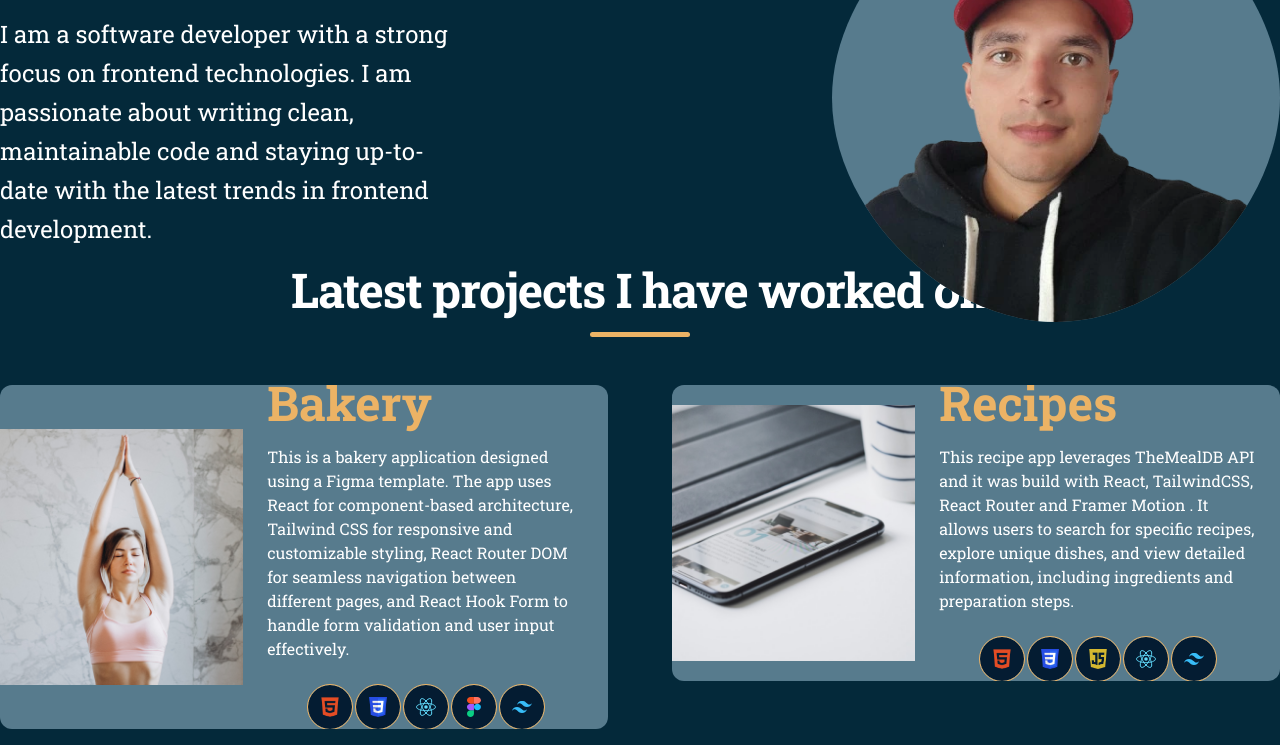
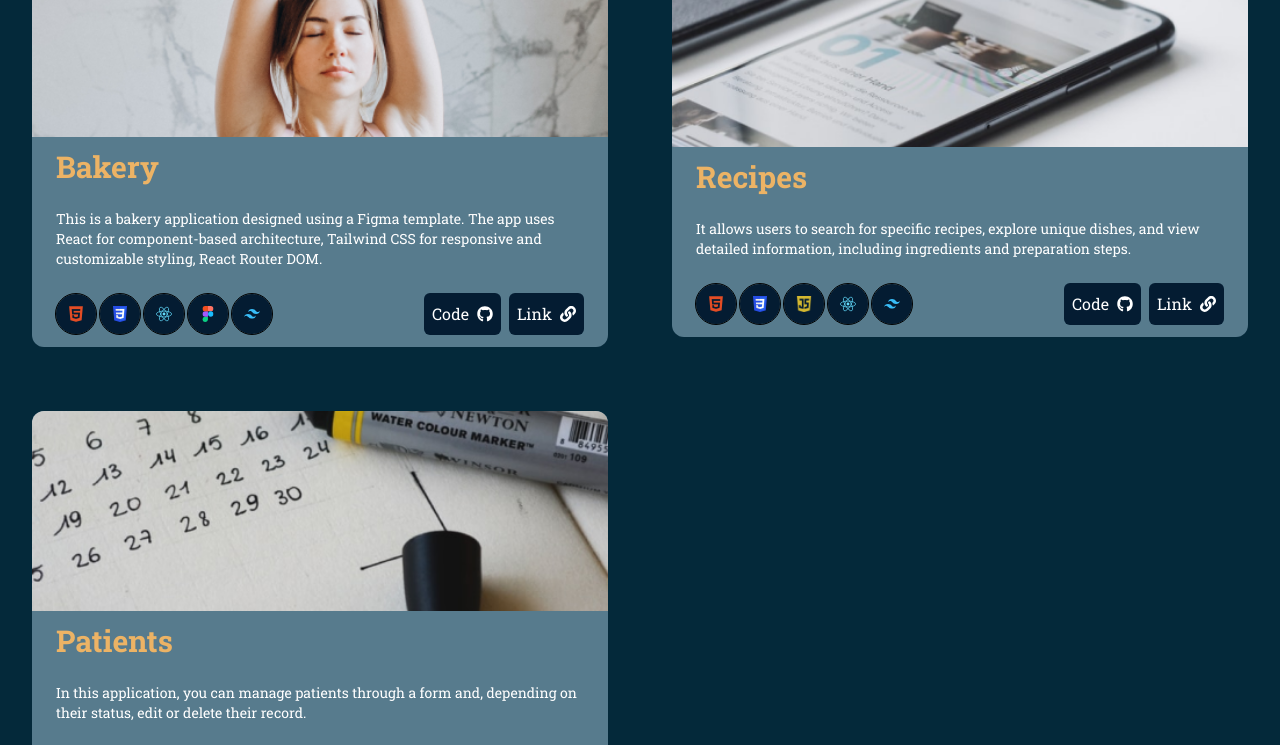
Before and after one commit to tutaabsoluta/portfolio, a React (Vite) app: page / in a window 1280 px wide. Shown: the part 820-1565 px from the top of the page. Built offline with nearby package versions, Linux system fonts and the light colour scheme.

Commit message:
project cards change

```diff
--- a/src/components/ProjectCard.jsx
+++ b/src/components/ProjectCard.jsx
@@ -1,5 +1,4 @@
-import { FaExternalLinkAlt, FaGithub, FaLink } from "react-icons/fa";
-import { Link } from "react-router-dom";
+import { FaGithub, FaLink } from "react-icons/fa";
 import { Technology } from "./Technology";
 
 export const ProjectCard = ({
@@ -19,51 +18,46 @@ export const ProjectCard = ({
         isHovered ? "opacity-100" : "opacity-30"
       }`}
     >
-
-        <div className="flex items-center rounded-xl bg-secondary overflow-hidden relative">
-          {/* Image with dark overlay on hover */}
-          <div className="relative w-2/5 h-full">
+      <div className="max-w-xl flex flex-col items-center rounded-xl bg-secondary overflow-hidden relative">
+        {/* Image */}
+        <div className="w-full">
           <img
             src={url}
             alt={`${name} project`}
-              className="w-full h-full object-cover"
+            className="w-full h-[200px] object-cover"
           />
-            {/* Dark overlay that appears on hover */}
-            <div className="absolute inset-0 bg-black bg-opacity-50 opacity-0 transition-opacity duration-300 group-hover:opacity-100"></div>
-
-            {/* Links that appear on hover, centered on the image */}
-            <div className="absolute inset-0 flex items-center justify-center opacity-0 transition-opacity duration-300 group-hover:opacity-100">
-              <div className="flex gap-4">
-                <Link to={link}>
-                  <div className="bg-white rounded-full w-16 h-16 flex items-center justify-center">
-                    <FaLink />
-                  </div>
-                </Link>
-                <Link to={link}>
-                  <div className="bg-white rounded-full w-16 h-16 flex items-center justify-center">
-                    <FaGithub />
-                  </div>
-                </Link>
-              </div>
-            </div>
         </div>
 
         {/* Content */}
-          <div className="w-3/5 px-6 space-y-6 relative">
-            <h2 className="text-primary">{name}</h2>
-            <p className="text-white">{description}</p>
-
-
+        <div className="px-6 py-3 space-y-6">
+          <h3 className="text-primary">{name}</h3>
+          <p className="text-white text-sm">{description}</p>
 
           {/* Technologies */}
+          <div className="flex gap-2 justify-between">
             <div className="flex items-center justify-center gap-1">
               {technologies.map((technology, idx) => (
                 <Technology key={idx} imageUrl={technology} />
               ))}
             </div>
+
+            {/* Buttons */}
+            <div className="flex gap-2 items-center">
+              <div className="bg-accent text-white px-2 py-2 rounded-md">
+                <button className="flex items-center gap-2">
+                  Code <FaGithub />
+                </button>
+              </div>
+              <div className="bg-accent text-white px-2 py-2 rounded-md">
+                <button className="flex items-center gap-2">
+                  Link <FaLink />
+                </button>
               </div>
             </div>
 
           </div>
+        </div>
+      </div>
+    </div>
   );
 };
--- a/src/components/Projects.jsx
+++ b/src/components/Projects.jsx
@@ -6,7 +6,7 @@ export const Projects = () => {
   const [hoveredCard, setHoveredCard] = useState(null);
 
   return (
-    <main className="container mx-auto grid grid-cols-2 gap-16">
+    <main className=" grid grid-cols-2 place-items-center gap-y-16">
       {projects.map((project, index) => (
         <div
           key={project.id}
--- a/src/components/Technology.jsx
+++ b/src/components/Technology.jsx
@@ -2,8 +2,8 @@
 export const Technology = ({ imageUrl }) => {
     return (
       <div>
-        <div className="inline-flex items-center justify-center p-3 rounded-full bg-accent outline outline-1 outline-primary">
-          <img src={ imageUrl } alt="Technology" className="w-5 h-5" />
+        <div className="p-3 rounded-full bg-accent outline outline-1">
+          <img src={ imageUrl } alt="Technology" className="w-4 h-4" />
         </div>
       </div>
     );
--- a/src/data/data.js
+++ b/src/data/data.js
@@ -1,8 +1,10 @@
+import { RiTailwindCssLine } from "react-icons/ri";
+
 export const projects = [
   {
     id: 1,
     title: "Bakery",
-    description: 'This is a bakery application designed using a Figma template. The app uses React for component-based architecture, Tailwind CSS for responsive and customizable styling, React Router DOM for seamless navigation between different pages, and React Hook Form to handle form validation and user input effectively.',
+    description: 'This is a bakery application designed using a Figma template. The app uses React for component-based architecture, Tailwind CSS for responsive and customizable styling, React Router DOM.',
     technologies: ['html.webp','css.webp', 'react.svg', 'figma.svg', 'tailwind.svg'],
     image: 'bakery.png',
     link: 'https://cc-bakery.netlify.app/',
@@ -10,7 +12,7 @@ export const projects = [
   {
     id: 2,
     title: "Recipes",
-    description: 'This recipe app leverages TheMealDB API and it was build with React, TailwindCSS, React Router and Framer Motion . It allows users to search for specific recipes, explore unique dishes, and view detailed information, including ingredients and preparation steps.',
+    description: 'It allows users to search for specific recipes, explore unique dishes, and view detailed information, including ingredients and preparation steps.',
     technologies: ['html.webp','css.webp', 'js.webp', 'react.svg', 'tailwind.svg'],
     image: 'recipe.png',
     link: 'https://tjrecipes.netlify.app/',
@@ -18,7 +20,7 @@ export const projects = [
   {
     id: 3,
     title: "Patients",
-    description: 'In this application, you can manage patients through a form and, depending on their status, edit or delete their record. This app uses Zustand for Global State Management and React Hook Form for form validations.',
+    description: 'In this application, you can manage patients through a form and, depending on their status, edit or delete their record. ',
     technologies: ['html.webp','css.webp', 'js.webp', 'react.svg', 'tailwind.svg'],
     image: 'veterinary.png',
     link: 'https://patientszustandtta.netlify.app/',
--- a/src/pages/HomePage.jsx
+++ b/src/pages/HomePage.jsx
@@ -7,13 +7,18 @@ export const HomePage = () => {
     <div className="container mx-auto">
       <Header />
 
+      <div className="mt-[-50px] mb-24">
+        <Heading title="Latest projects I have worked on" />
+        <Projects />
+      </div>
+
       <div className=" mt-24 flex items-center gap-x-96">
         <div className="space-y-8">
           <h2 className="text-white">About me</h2>
           <p className="text-2xl leading-relaxed text-white">
             I am a software developer with a strong focus on frontend
-              technologies. I am passionate about writing clean, maintainable
-              code and staying up-to-date with the latest trends in frontend
+            technologies. I am passionate about writing clean, maintainable code
+            and staying up-to-date with the latest trends in frontend
             development.
           </p>
         </div>
@@ -49,11 +54,6 @@ export const HomePage = () => {
         </div>
       </div> */}
 
-      <div className="mt-[-50px] mb-24">
-        <Heading title="Latest projects I have worked on" />
-        <Projects />
-      </div>
-
       <div className="mt-36">
         <Heading title="Get in Touch!" />
         <p className="text-center mb-16 text-white">
--- a/src/ui/Header.jsx
+++ b/src/ui/Header.jsx
@@ -25,7 +25,7 @@ export const Header = () => {
               <img
                 src="selfie.webp"
                 alt="Selfie Image"
-                className="absolute top-0 left-0 w-full h-full"
+                className="absolute top-0 left-0 w-full h-full "
                 style={{
                   WebkitMaskImage: "url('selfie-bg.svg')",
                   WebkitMaskRepeat: "no-repeat",
```
Lines whose indentation alone changed are shown as unchanged.
